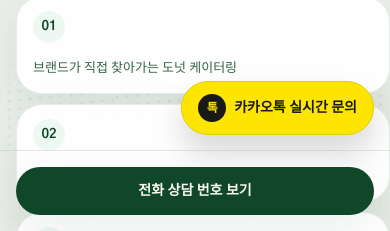
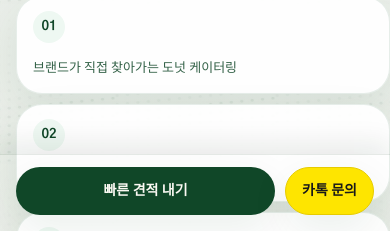
Before and after one commit to oreo4885-max/kkd-catering-landing, a Next.js app: page / in a window 390 px wide. Shown: the part 613-844 px from the top of the page. Built offline with nearby package versions, Linux system fonts and the light colour scheme; no server answers.

Commit message:
빠른 견적 내기

```diff
--- a/app/page.tsx
+++ b/app/page.tsx
@@ -16,7 +16,7 @@
 
 export default function Home() {
   return (
-    <main className="pb-24 sm:pb-10">
+    <main className="pb-32 sm:pb-10">
       <TopNav />
       <HeroSection />
       <QuickQuoteSection />
--- a/components/landing/sections/kakao-floating-button.tsx
+++ b/components/landing/sections/kakao-floating-button.tsx
@@ -8,7 +8,7 @@
       href={kakaoInquiryUrl}
       target="_blank"
       rel="noreferrer"
-      className="fixed bottom-24 right-4 z-40 inline-flex items-center gap-2 rounded-full border border-[#E6CB00] bg-[#FEE500] px-4 py-3 text-sm font-semibold text-[#191919] shadow-[0_18px_30px_rgba(25,25,25,0.16)] transition hover:-translate-y-0.5 hover:shadow-[0_24px_38px_rgba(25,25,25,0.2)] sm:bottom-6 sm:right-6"
+      className="fixed bottom-6 right-6 z-40 hidden items-center gap-2 rounded-full border border-[#E6CB00] bg-[#FEE500] px-4 py-3 text-sm font-semibold text-[#191919] shadow-[0_18px_30px_rgba(25,25,25,0.16)] transition hover:-translate-y-0.5 hover:shadow-[0_24px_38px_rgba(25,25,25,0.2)] sm:inline-flex"
       aria-label="카카오톡 실시간 문의"
     >
       <span className="inline-flex h-7 w-7 items-center justify-center rounded-full bg-[#191919] text-xs font-black text-[#FEE500]">
--- a/components/landing/sections/sticky-mobile-cta.tsx
+++ b/components/landing/sections/sticky-mobile-cta.tsx
@@ -1,12 +1,35 @@
+const kakaoInquiryUrl = process.env.NEXT_PUBLIC_KAKAO_INQUIRY_URL ?? "";
+
 export function StickyMobileCta() {
   return (
-    <div className="fixed inset-x-0 bottom-0 z-50 border-t border-forest-900/10 bg-cream/98 p-4 sm:hidden">
-      <a
-        href="#inquiry-contact"
-        className="flex h-12 items-center justify-center rounded-full bg-forest-800 px-5 text-sm font-semibold text-cream shadow-card"
-      >
-        전화 상담 번호 보기
-      </a>
+    <div className="fixed inset-x-0 bottom-0 z-50 border-t border-forest-900/10 bg-cream/98 px-4 pb-[calc(1rem+env(safe-area-inset-bottom))] pt-3 shadow-[0_-12px_24px_rgba(16,34,23,0.08)] sm:hidden">
+      <div className="mx-auto flex max-w-[34rem] items-center gap-2.5">
+        <a
+          href="#quick-quote"
+          className="flex h-12 flex-1 items-center justify-center rounded-full bg-forest-800 px-5 text-sm font-semibold text-cream shadow-card"
+        >
+          빠른 견적 내기
+        </a>
+
+        {kakaoInquiryUrl ? (
+          <a
+            href={kakaoInquiryUrl}
+            target="_blank"
+            rel="noreferrer"
+            className="inline-flex h-12 shrink-0 items-center justify-center rounded-full border border-[#E6CB00] bg-[#FEE500] px-4 text-sm font-semibold text-[#191919] shadow-card"
+            aria-label="카카오톡 실시간 문의"
+          >
+            카톡 문의
+          </a>
+        ) : (
+          <a
+            href="#inquiry-contact"
+            className="inline-flex h-12 shrink-0 items-center justify-center rounded-full border border-forest-900/10 bg-white px-4 text-sm font-semibold text-forest-900 shadow-card"
+          >
+            전화 상담
+          </a>
+        )}
+      </div>
     </div>
   );
 }
```
